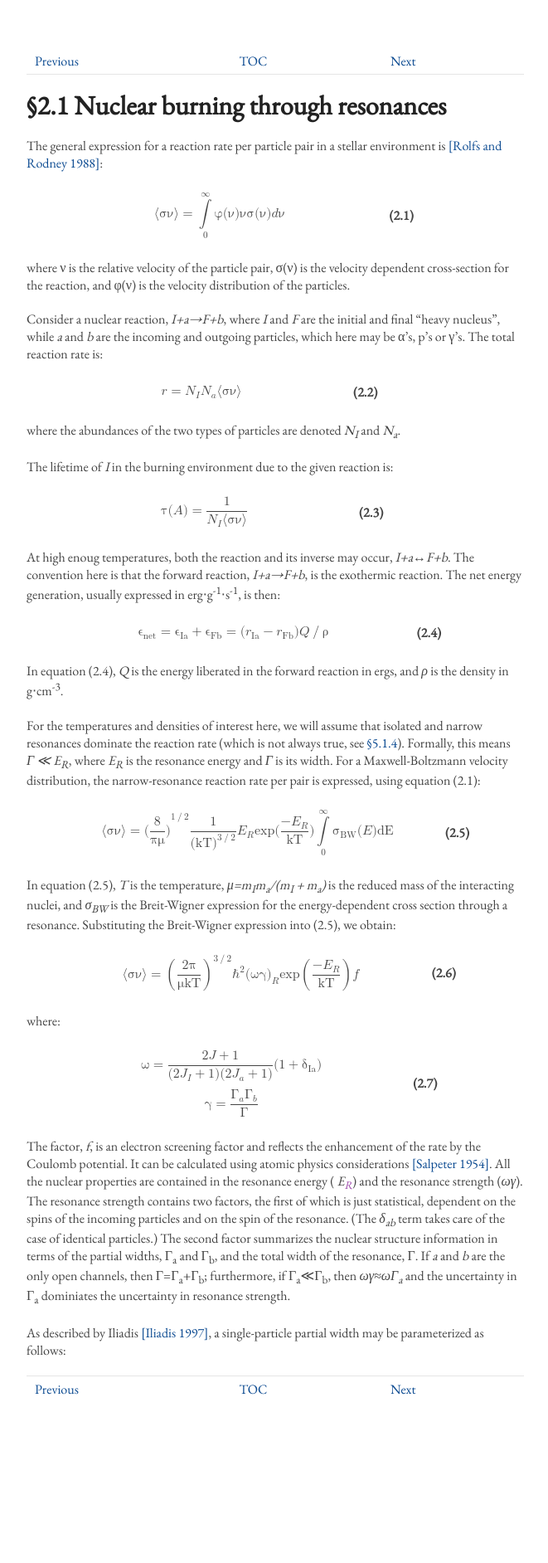
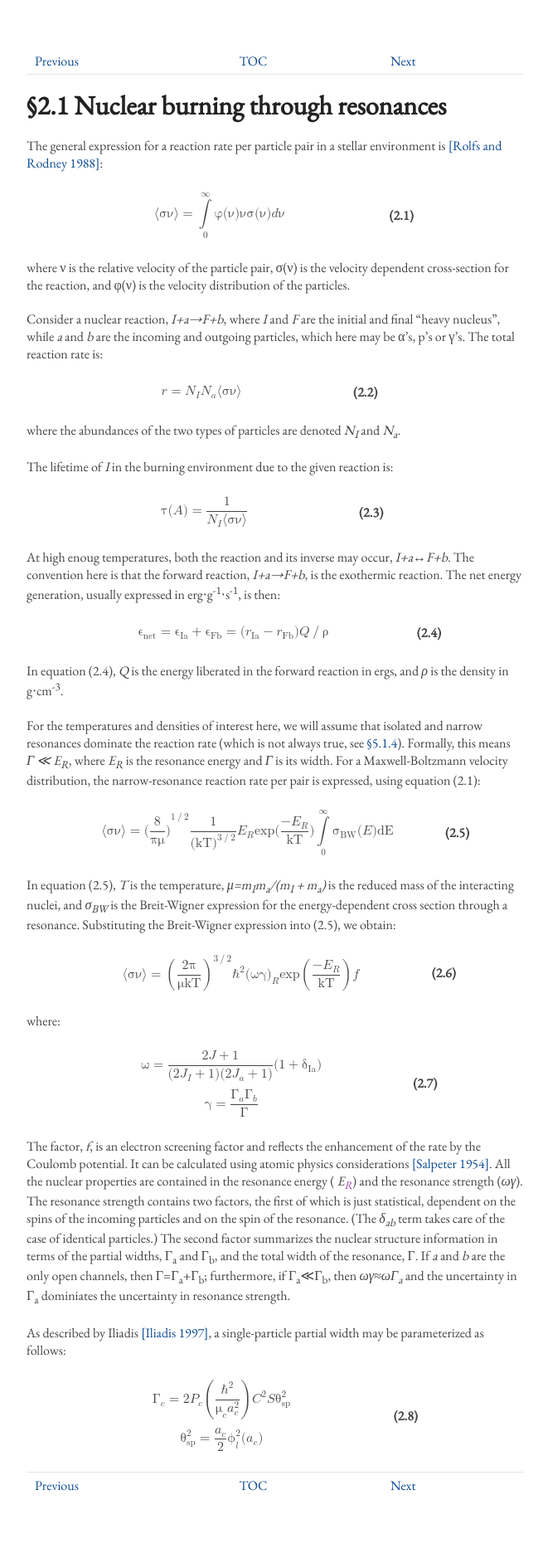
Before and after one commit to dwvisser/19ne-thesis, a Jekyll site: the page built from 2.1-nuclear-burning-through-resonances.md, in a window 1280 px wide. Shown: the whole page at 83% size, without its empty margins (308-969 px from the left). Built offline with Jekyll 4.4.1, drawn with Linux system fonts in a browser that asks for light colours; before the commit the page ends 1768 px from its top, so only the background shows below that.

Commit message:
Added equation 2.8.

```diff
--- a/2.1-nuclear-burning-through-resonances.md
+++ b/2.1-nuclear-burning-through-resonances.md
@@ -569,3 +569,104 @@ only open channels, then
 
 As described by Iliadis [[Iliadis 1997]](../bibliography/#iliadis), a
 single-particle partial width may be parameterized as follows:
+
+<table class="equation">
+	<tr>
+		<td>
+			<math xmlns="http://www.w3.org/1998/Math/MathML" display="block">
+			 <semantics>
+			  <mrow>
+			   <mrow>
+			    <msub>
+			     <mi mathvariant="normal">Γ</mi>
+			     <mi>c</mi>
+			    </msub>
+			    <mo stretchy="false">=</mo>
+			    <mn>2</mn>
+			   </mrow>
+			   <msub>
+			    <mi>P</mi>
+			    <mi>c</mi>
+			   </msub>
+			   <mrow>
+			    <mo fence="true" stretchy="true">(</mo>
+			    <mrow>
+			     <mfrac>
+			      <msup>
+			       <mi>ℏ</mi>
+			       <mn>2</mn>
+			      </msup>
+			      <mrow>
+			       <msub>
+			        <mi mathvariant="normal">μ</mi>
+			        <mi>c</mi>
+			       </msub>
+			       <msubsup>
+			        <mi>a</mi>
+			        <mi>c</mi>
+			        <mn>2</mn>
+			       </msubsup>
+			      </mrow>
+			     </mfrac>
+			    </mrow>
+			    <mo fence="true" stretchy="true">)</mo>
+			   </mrow>
+			   <msup>
+			    <mi>C</mi>
+			    <mn>2</mn>
+			   </msup>
+			   <mi>S</mi>
+			   <msubsup>
+			    <mi mathvariant="normal">θ</mi>
+			    <mi mathvariant="italic">sp</mi>
+			    <mn>2</mn>
+			   </msubsup>
+			  </mrow>
+			  <annotation encoding="StarMath 5.0">%GAMMA _c = 2P_c left ( {ℏ^2} over { %mu_c a_c^2 } right ) C^2 S %theta_sp^2</annotation>
+			 </semantics>
+			</math>
+		</td>
+		<a name="eqn2.8"><th rowspan="2">(2.8)</th></a>
+	</tr>
+	<tr>
+		<td>
+			<math xmlns="http://www.w3.org/1998/Math/MathML" display="block">
+			 <semantics>
+			  <mrow>
+			   <mrow>
+			    <msubsup>
+			     <mi mathvariant="normal">θ</mi>
+			     <mi mathvariant="italic">sp</mi>
+			     <mn>2</mn>
+			    </msubsup>
+			    <mo stretchy="false">=</mo>
+			    <mfrac>
+			     <msub>
+			      <mi>a</mi>
+			      <mi>c</mi>
+			     </msub>
+			     <mn>2</mn>
+			    </mfrac>
+			   </mrow>
+			   <msubsup>
+			    <mi mathvariant="normal">ϕ</mi>
+			    <mi>l</mi>
+			    <mn>2</mn>
+			   </msubsup>
+			   <mrow>
+			    <mo fence="true" stretchy="false">(</mo>
+			    <mrow>
+			     <msub>
+			      <mi>a</mi>
+			      <mi>c</mi>
+			     </msub>
+			    </mrow>
+			    <mo fence="true" stretchy="false">)</mo>
+			   </mrow>
+			  </mrow>
+			  <annotation encoding="StarMath 5.0">%theta_sp^2 = {a_c} over {2} %phi_l^2( a_c )</annotation>
+			 </semantics>
+			</math>
+		</td>
+	</tr>
+</table>
```
Also changed, not shown: 4 other files.
